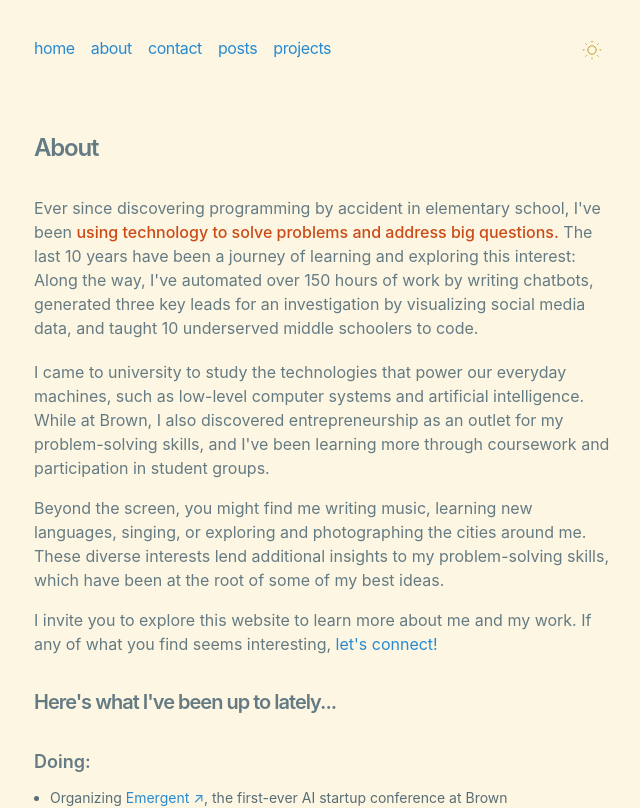
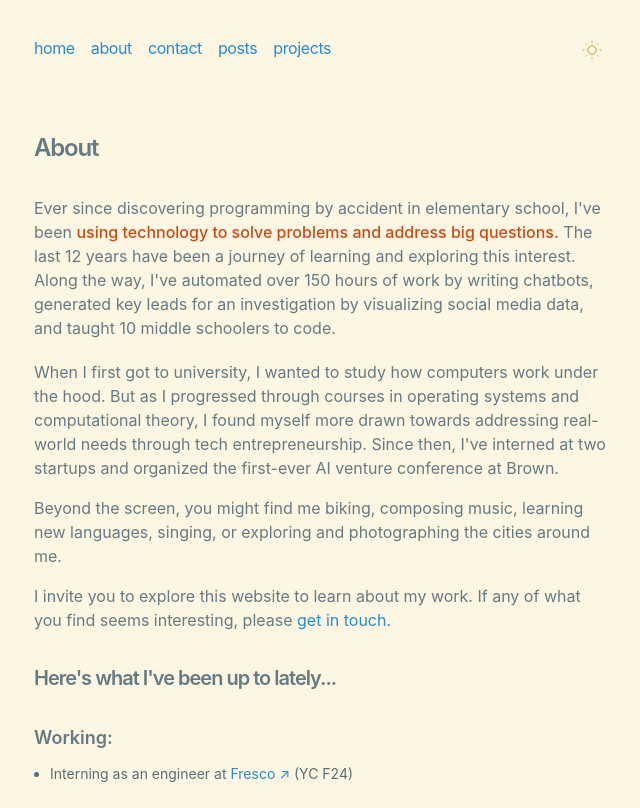
Before and after one commit to amazansky/alexmazansky.com, a Next.js app: page /about in a window 1280 px wide. Shown: the top 808 px of the page, without its empty margins (318-958 px from the left). Built offline with nearby package versions, Linux system fonts and the light colour scheme.

Commit message:
small writing + style tweaks

```diff
--- a/app/about/page.tsx
+++ b/app/about/page.tsx
@@ -12,30 +12,29 @@ export default function About() {
             <strong>
               using technology to solve problems and address big questions.
             </strong>{" "}
-            The last 10 years have been a journey of learning and exploring this
-            interest: Along the way, I've automated over 150 hours of work by
-            writing chatbots, generated three key leads for an investigation by
-            visualizing social media data, and taught 10 underserved middle
-            schoolers to code.
+            The last {new Date().getFullYear() - 2013} years have been a journey
+            of learning and exploring this interest. Along the way, I've
+            automated over 150 hours of work by writing chatbots, generated key
+            leads for an investigation by visualizing social media data, and
+            taught 10 middle schoolers to code.
           </p>
           <p>
-            I came to university to study the technologies that power our
-            everyday machines, such as low-level computer systems and artificial
-            intelligence. While at Brown, I also discovered entrepreneurship as
-            an outlet for my problem-solving skills, and I've been learning more
-            through coursework and participation in student groups.
+            When I first got to university, I wanted to study how computers work
+            under the hood. But as I progressed through courses in operating
+            systems and computational theory, I found myself more drawn towards
+            addressing real-world needs through tech entrepreneurship. Since
+            then, I've interned at two startups and organized the first-ever AI
+            venture conference at Brown.
           </p>
           <p>
-            Beyond the screen, you might find me writing music, learning new
-            languages, singing, or exploring and photographing the cities around
-            me. These diverse interests lend additional insights to my
-            problem-solving skills, which have been at the root of some of my
-            best ideas.
+            Beyond the screen, you might find me biking, composing music,
+            learning new languages, singing, or exploring and photographing the
+            cities around me.
           </p>
           <p>
-            I invite you to explore this website to learn more about me and my
-            work. If any of what you find seems interesting,{" "}
-            <A href="/contact">let's connect!</A>
+            I invite you to explore this website to learn about my work. If any
+            of what you find seems interesting, please{" "}
+            <A href="/contact">get in touch.</A>
           </p>
         </div>
 
@@ -43,6 +42,16 @@ export default function About() {
           Here's what I've been up to lately...
         </h2>
         <div className="space-y-6 mt-4">
+          <div>
+            <h3 className="text-lg font-semibold mb-3">Working:</h3>
+            <ul className="list-disc pl-4 text-sm space-y-2 text-muted-foreground">
+              <li>
+                Interning as an engineer at{" "}
+                <A href="https://fresco-ai.com">Fresco</A> (YC F24)
+              </li>
+            </ul>
+          </div>
+
           <div>
             <h3 className="text-lg font-semibold mb-3">Doing:</h3>
             <ul className="list-disc pl-4 text-sm space-y-2 text-muted-foreground">
--- a/app/components/posts.tsx
+++ b/app/components/posts.tsx
@@ -20,18 +20,24 @@ export function BlogPosts() {
           const url = `/posts/${year}/${month}/${day}/${post.slug}`;
 
           return (
-            <A
+            <div
               key={post.slug}
-              className="flex flex-col space-y-1 mb-4"
-              href={url}
+              className="w-full flex flex-col md:flex-row space-x-0 md:space-x-2"
             >
-              <div className="w-full flex flex-col md:flex-row space-x-0 md:space-x-2">
-                <p className="w-[100px] tabular-nums text-muted-foreground tracking-tight md:tracking-normal">
-                  {formatDate(post.metadata.publishedAt, false)}
-                </p>
-                <p className="tracking-tight">{post.metadata.title}</p>
+              <p className="w-[100px] tabular-nums text-muted-foreground tracking-tight md:tracking-normal">
+                {formatDate(post.metadata.publishedAt, false)}
+              </p>
+              <div className="tracking-tight mb-4">
+                <span>
+                  <A href={url}>{post.metadata.title}</A>
+                </span>
+                {post.metadata.subtitle && (
+                  <p className="text-sm text-muted-foreground">
+                    <em>{post.metadata.subtitle}</em>
+                  </p>
+                )}
               </div>
-            </A>
+            </div>
           );
         })}
     </div>
--- a/app/contact/page.tsx
+++ b/app/contact/page.tsx
@@ -5,7 +5,7 @@ export default function Contact() {
       <div className="space-y-8">
         <div className="prose prose-neutral dark:prose-invert">
           <p>
-            Thanks for your interest in reaching out! The best way to get in
+            Thanks for your interest in reaching out. The best way to get in
             touch with me is by emailing:
           </p>
           <p className="font-mono text-sm px-3 py-2 rounded bg-muted">
@@ -17,10 +17,7 @@ export default function Contact() {
               cs dot brown dot edu
             </strong>
           </p>
-          <p>
-            I try my best to respond to all correspondence promptly. Looking
-            forward to hearing from you!
-          </p>
+          <p>Looking forward to hearing from you!</p>
         </div>
       </div>
     </section>
--- a/app/copywriting.ts
+++ b/app/copywriting.ts
@@ -3,6 +3,6 @@ export const HEADER_1 = `Hi, I'm ${NAME}`;
 export const HEADER_2 =
   "a senior at Brown University studying Computer Science.";
 export const HEADER_3 =
-  "I'm an ambitious problem-solver, blending technical expertise with creative insights to address meaningful challenges.";
+  "I'm an engineer by training, entrepreneur by passion, and explorer at heart.";
 
 export const DESCRIPTION = `${HEADER_1}, ${HEADER_2} ${HEADER_3}`;
--- a/app/page.tsx
+++ b/app/page.tsx
@@ -7,7 +7,7 @@ export default function Page() {
       <h1 className="mb-0 text-3xl font-semibold tracking-tighter">
         {HEADER_1}
       </h1>
-      <h2 className="mb-4 text-lg">{HEADER_2}</h2>
+      <h2 className="mb-8 text-lg">{HEADER_2}</h2>
       <p className="mb-8">{HEADER_3}</p>
 
       <A
--- a/app/posts/[year]/[month]/[day]/[slug]/page.tsx
+++ b/app/posts/[year]/[month]/[day]/[slug]/page.tsx
@@ -38,7 +38,7 @@ export function generateMetadata({ params }) {
   let {
     title,
     publishedAt: publishedTime,
-    summary: description,
+    subtitle: description,
     image,
   } = post.metadata;
   let ogImage = image
@@ -101,7 +101,7 @@ export default function Blog({ params }) {
             headline: post.metadata.title,
             datePublished: post.metadata.publishedAt,
             dateModified: post.metadata.publishedAt,
-            description: post.metadata.summary,
+            description: post.metadata.subtitle,
             image: post.metadata.image
               ? `${baseUrl}${post.metadata.image}`
               : `/og?title=${encodeURIComponent(post.metadata.title)}`,
@@ -116,6 +116,11 @@ export default function Blog({ params }) {
       <h1 className="title font-semibold text-2xl tracking-tighter">
         {post.metadata.title}
       </h1>
+      {post.metadata.subtitle && (
+        <p className="text-sm text-muted-foreground">
+          <em>{post.metadata.subtitle}</em>
+        </p>
+      )}
       <div className="flex justify-between items-center mt-2 mb-8 text-sm">
         <p className="text-sm">{formatDate(post.metadata.publishedAt)}</p>
       </div>
--- a/app/posts/utils.ts
+++ b/app/posts/utils.ts
@@ -3,8 +3,8 @@ import path from "path";
 
 type Metadata = {
   title: string;
+  subtitle?: string;
   publishedAt: string;
-  summary: string;
   image?: string;
 };
 
--- a/app/rss/route.ts
+++ b/app/rss/route.ts
@@ -19,7 +19,7 @@ export async function GET() {
       return `<item>
           <title>${post.metadata.title}</title>
           <link>${url}</link>
-          <description>${post.metadata.summary || ""}</description>
+          <description>${post.metadata.subtitle || ""}</description>
           <pubDate>${new Date(
             post.metadata.publishedAt
           ).toUTCString()}</pubDate>
```
